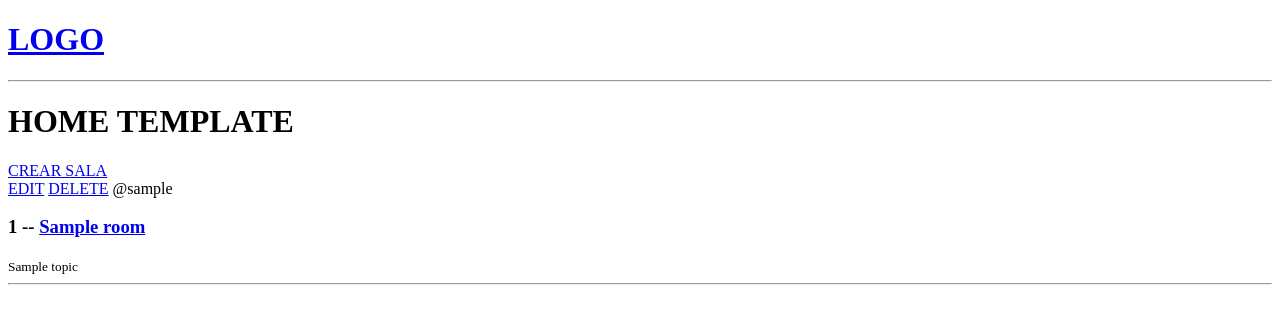
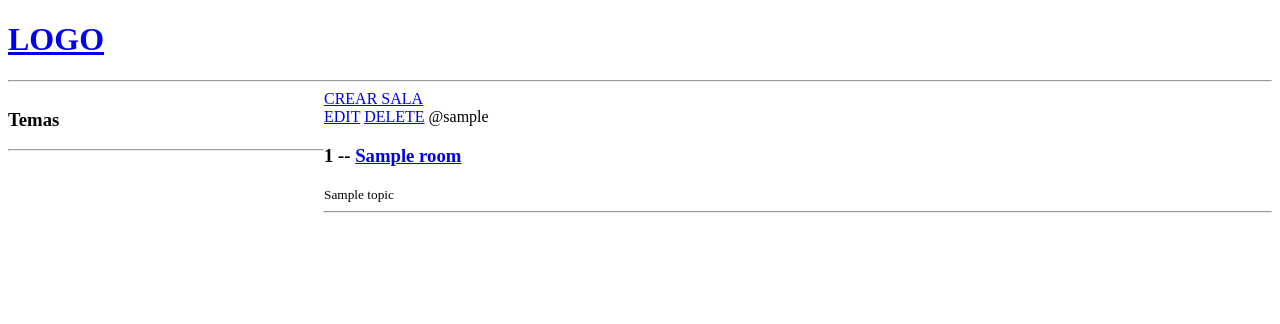
Before and after one commit to marcelonieva7/studyBud, a Django app: page / in a window 1280 px wide. Shown: the top 324 px of the page. Run offline with Django 4.2, Linux system fonts and the light colour scheme; tables that the repository leaves empty hold one stand-in row (values such as "Sample post").

Commit message:
feat(Base): add styles to home page

```diff
--- a/base/templates/base/home.html
+++ b/base/templates/base/home.html
@@ -2,8 +2,22 @@
 
 {% block content %}
 
-<h1>HOME TEMPLATE</h1>
+<style>
+  .home-container{
+    display: grid;
+    grid-template-columns: 1fr 3fr;
+  }
+</style>
 
+
+<div class="home-container">
+
+  <div>
+    <h3>Temas</h3>
+    <hr>
+  </div>
+
+  <main>
     <a href="{% url 'base:create-room' %}">CREAR SALA</a>
 
     <div>
@@ -18,5 +32,8 @@
         </div>
       {% endfor %}
     </div>
+  </main>
+
+</div>
 
 {% endblock content %}
```
Lines whose indentation alone changed are shown as unchanged.
